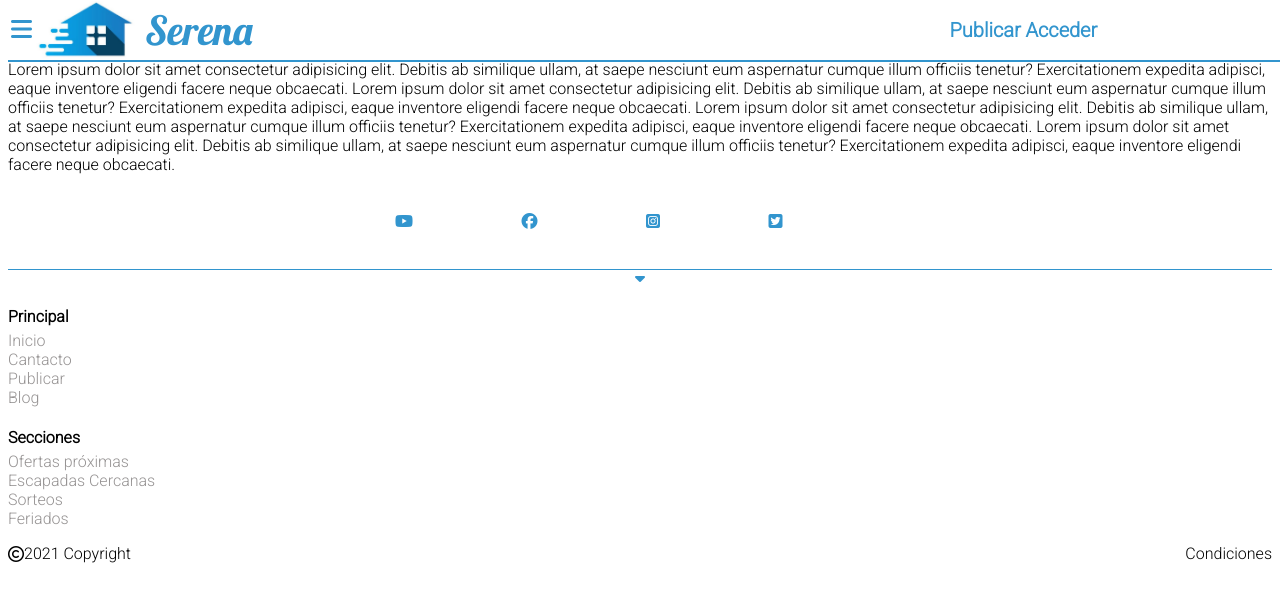
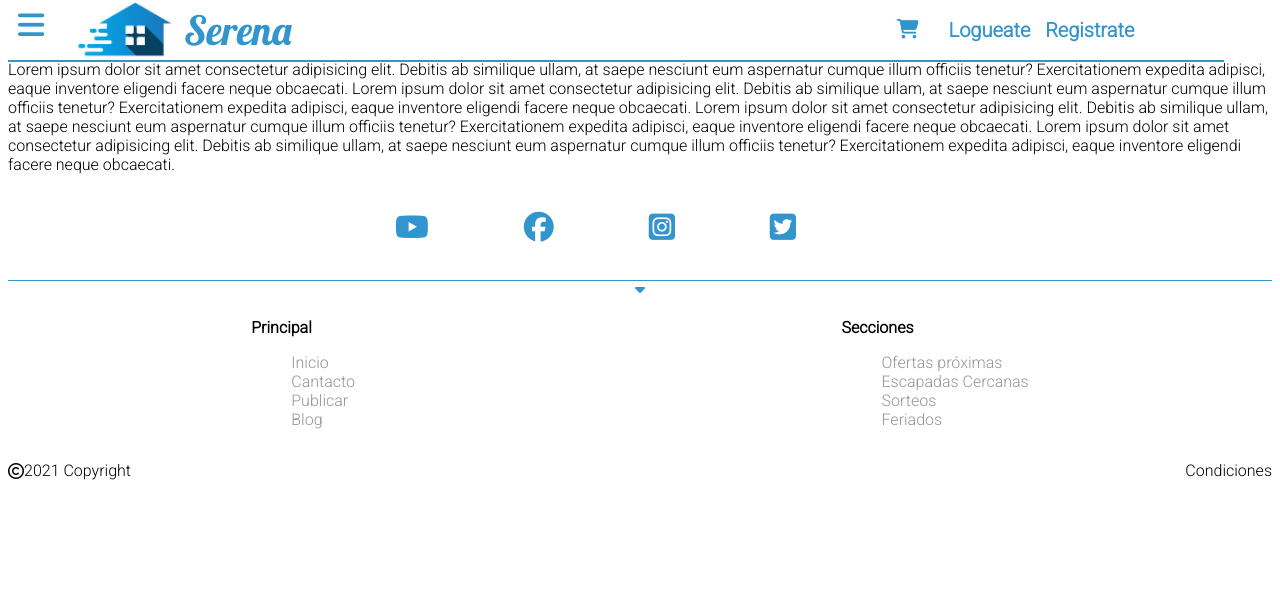
Before and after one commit to GuillePujals/DH-FenixWarriors-Sprint2, a website: page views/template.html in a window 1280 px wide. Drawn offline with Linux system fonts and the light colour scheme.

Commit message:
Guille - correcciones a header y footer

```diff
--- a/app.js
+++ b/app.js
@@ -29,6 +29,10 @@ app.get('/template/', (req, res) => {
     res.sendFile(path.join(__dirname, './views/template.html'));
 });
 
+app.get('/prueba/', (req, res) => {
+    res.sendFile(path.join(__dirname, './views/prueba.html'));
+});
+
 app.listen(port, () => {
     console.log('Página de alquiler de casas '+ port);
 });
--- a/public/css/header-footer.css
+++ b/public/css/header-footer.css
@@ -8,27 +8,68 @@
     position:fixed;
     background-color: white;
     top: 0;
-    width: 100%;
     margin: 0;
     padding: 10px 0;
-
+    width:95vw;
 }
     .top-bar{
         display: flex;
         align-items:center;
         max-height: 40px;
     }
+
+        #main-hamburger{
+            display: none;
+        }
+        .top-bar label{
+               color: #3295ce;
+               background-color: 8cc9ec;
+               margin: 2px 3px;
+               display: block;
+               width: 30px;
+               height: 20px;
+               padding: 20px;
+               font-size: 30px;
+            }
+            .top-bar label i{
+                position:absolute;
+                top:10px;
+                left: 10px;
+            }
+
+            .top-bar label:hover{
+                background-color: #b0d4e9;
+                cursor: pointer;
+            }
+
+            #main-hamburger:checked ~ .menu-hamburger{
+                display: block;
+            }
+            .menu-hamburger{
+                display:none;
+                position:absolute;
+                top: 50px;
+                width: 80%;
+
+            }
+
+                    .menu-hamburger li{
+                    list-style: none;
+                    background-color: #b0d4e9;
+                    padding: 10px;
+                    }
+                        .menu-hamburger a{
+                            color:rgb(126, 124, 124);
+                            text-decoration: none;
+                        }
         .logo-completo{
             display: flex;
             align-items: center;
-            height: 80%;
-
-        }
+            height: 70%;
+            }
             .logo{
                 width: 15%;
                 height: 80%;
-
-
             }
             .nombre-logo{
                 color: #3295ce;
@@ -36,48 +77,22 @@
                 font-weight: lighter;
                 font-size: 1.5rem;
                 margin-left: 10px;
-
+            }
+        .icono-carrito{
+            color: hsl(202, 61%, 50%);
+            font-size: 13px;
+            margin-right: 30px;
+        }
+            .icono-carrito i{
+            font-size: 1.5em;
             }
         .accesos{
             display: none;
 
         }
-            .accesos a{
-                color: #db5959;
+            .login{
+                margin-right: 10px;
             }
-
-        .hamburger-button{
-            color: #3295ce;
-            background-color: 8cc9ec;
-            padding: 2px 3px;
-        }
-
-        .menu-hamburger{
-            display: none;
-
-        }
-        .hamburger-button:hover{
-            background-color: #b0d4e9;
-        }
-
-        .hamburger-button:hover > ul {
-            display: block;
-        }
-            .menu-hamburger li{
-                list-style: none;
-                background-color: #b0d4e9;
-                padding: 10px;
-
-                }
-
-                .menu-hamburger a{
-                    text-decoration: none;
-
-                }
-
-
-
-
 
 section{
     margin-top: 60px;
@@ -136,12 +151,22 @@ section{
                 }
 
 @media (min-width:860px){
+
+    .menu-hamburger{
+        width:40%;
+    }
+    .logo-completo{
+        margin-left: 20px;
+    }
+
     .accesos{
         display: block;
 
     }
 }
-
+    .icono-red i{
+        font-size: 30px;
+    }
 
         .accesos a{
             color: #3295ce;
@@ -149,6 +174,11 @@ section{
             font-weight: bold;
         }
 
+    .lista-footer{
+        display:flex;
+        justify-content: space-around;
+        width: 100%;
+    }
 
 
 
@@ -161,10 +191,6 @@ section{
         font-size: 20px;
         flex: 1 1 5%;
     }
-    .main-hamburge{
-        flex: 8 1 30%;
-
-    }
     .logo-completo{
         flex: 1 1 50%;
     }
--- a/views/template.html
+++ b/views/template.html
@@ -16,9 +16,9 @@
 <body>
     <header class="main-header">
         <div class="top-bar">
-            <h2 class="main-hamburger">
-                <a href="#" class="hamburger-button"><i class="fas fa-bars"></i></a>
-
+            <input type="checkbox" id="main-hamburger">
+            <label for="main-hamburger"><i class="fas fa-bars"></i>
+            </label>
             <nav class="menu-hamburger">
                 <ul>
                     <li><a href="/login">Inicio sesión</a></li>
@@ -31,14 +31,17 @@
                     <li><a href="">Publicar</a></li>
                 </ul>
             </nav>
-            </h2>
+
             <div class="logo-completo">
                 <img src="/images/logo-casas-alquiler.jpg" alt="" class="logo">
                 <h1 class="nombre-logo">Serena</h1>
             </div>
+            <a href="/productCart" class="icono-carrito">
+                <i class="fas fa-shopping-cart"></i>
+            </a>
             <div class="accesos">
-                <a href="">Publicar</a>
-                <a href="">Acceder</a>
+                    <a href="/login" class="login">Logueate</a>
+                    <a href="/register" class="register">Registrate</a>
             </div>
         </div>
     </header>
@@ -77,16 +80,24 @@
             <a type="button" style="display: block;"></a>
 
             <div class="lista-footer">
+                <div class="ul-principal">
                     <h4>Principal</h4>
-                <a href="/">Inicio</a>
-                <a href="/contacto">Cantacto</a>
-                <a href="/publicar">Publicar</a>
-                <a href="/blog">Blog</a>
+                    <ul type="none">
+                        <li><a href="/">Inicio</a></li>
+                        <li><a href="/contacto">Cantacto</a></li>
+                        <li><a href="/publicar">Publicar</a></li>
+                        <li><a href="/blog">Blog</a></li>
+                    </ul>
+                </div>
+                <div class="ul-secciones">
                     <h4>Secciones</h4>
-                <a href="/ofertas">Ofertas próximas</a>
-                <a href="/escapadasCercanas">Escapadas Cercanas</a>
-                <a href="/sorteos">Sorteos</a>
-                <a href="/feriados">Feriados</a>
+                    <ul type="none">
+                        <li><a href="/ofertas">Ofertas próximas</a></li>
+                        <li><a href="/escapadasCercanas">Escapadas Cercanas</a></li>
+                        <li><a href="/sorteos">Sorteos</a></li>
+                        <li><a href="/feriados">Feriados</a></li>
+                    </ul>
+                </div>
             </div>
         </nav>
 
```
Lines whose indentation alone changed are shown as unchanged.
